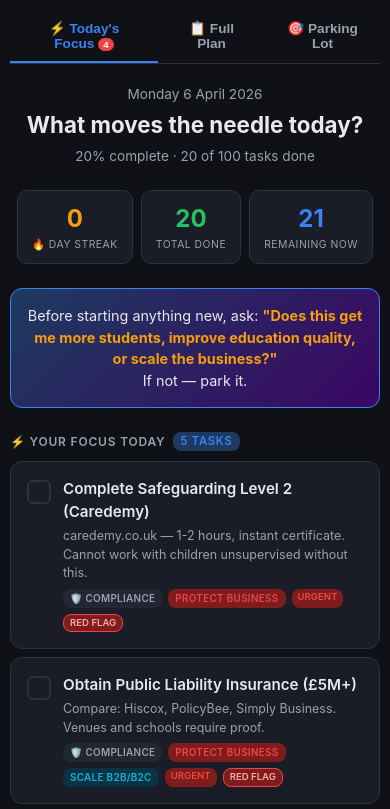
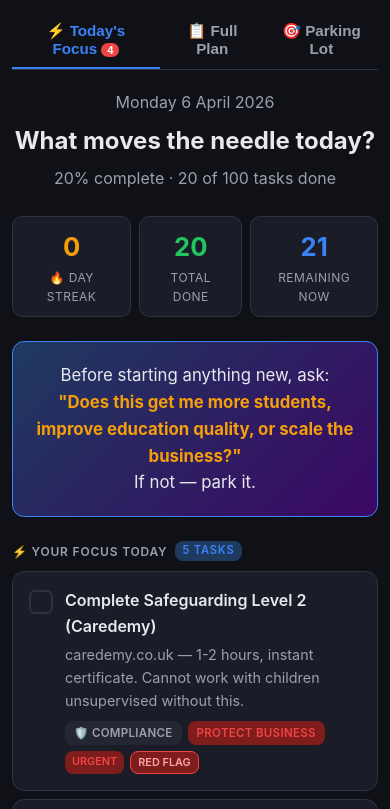
Before and after one commit to RedwaanTheCyberGuy/ProjectPlan, a plain HTML site: page cyberaistep_project_plan (1).html in a window 390 px wide. Shown: the top 809 px of the page. Drawn offline with Linux system fonts and the light colour scheme.

Commit message:
Increase font sizes for better readability on web and mobile
Co-Authored-By: Claude Sonnet 4.6 <noreply@anthropic.com>

```diff
--- a/cyberaistep_project_plan (1).html
+++ b/cyberaistep_project_plan (1).html
@@ -27,30 +27,31 @@
   --cyan-dim: #083344;
 }
 * { margin: 0; padding: 0; box-sizing: border-box; }
-body { font-family: -apple-system, BlinkMacSystemFont, 'Segoe UI', sans-serif; background: var(--bg); color: var(--text); line-height: 1.5; padding: 16px; max-width: 800px; margin: 0 auto; }
+html { font-size: clamp(16px, 1.8vw, 20px); }
+body { font-family: -apple-system, BlinkMacSystemFont, 'Segoe UI', sans-serif; background: var(--bg); color: var(--text); line-height: 1.6; padding: clamp(12px, 3vw, 24px); max-width: 900px; margin: 0 auto; font-size: 1rem; }
 
 /* TABS */
 .tabs { display: flex; gap: 4px; margin-bottom: 20px; border-bottom: 1px solid var(--border); padding-bottom: 0; }
-.tab { background: none; border: none; color: var(--text2); padding: 10px 16px; cursor: pointer; font-size: 0.85rem; font-weight: 600; border-bottom: 2px solid transparent; transition: all 0.15s; }
+.tab { background: none; border: none; color: var(--text2); padding: 12px 20px; cursor: pointer; font-size: 1rem; font-weight: 600; border-bottom: 2px solid transparent; transition: all 0.15s; }
 .tab.active { color: var(--accent); border-bottom-color: var(--accent); }
 .tab:hover { color: var(--text); }
-.tab-badge { background: var(--red); color: white; font-size: 0.6rem; padding: 1px 5px; border-radius: 8px; margin-left: 4px; font-weight: 700; }
+.tab-badge { background: var(--red); color: white; font-size: 0.7rem; padding: 1px 6px; border-radius: 8px; margin-left: 4px; font-weight: 700; }
 
 /* FOCUS VIEW */
 .focus-header { text-align: center; margin-bottom: 24px; }
-.focus-date { color: var(--text2); font-size: 0.85rem; }
-.focus-title { font-size: 1.4rem; font-weight: 700; margin: 4px 0; }
-.focus-subtitle { color: var(--text2); font-size: 0.85rem; }
+.focus-date { color: var(--text2); font-size: 1rem; }
+.focus-title { font-size: clamp(1.5rem, 3vw, 2rem); font-weight: 700; margin: 6px 0; }
+.focus-subtitle { color: var(--text2); font-size: 1rem; }
 
 .streak-bar { display: flex; justify-content: center; gap: 20px; margin-bottom: 24px; }
 .streak-item { text-align: center; background: var(--surface); border: 1px solid var(--border); border-radius: 10px; padding: 12px 20px; }
-.streak-num { font-size: 1.5rem; font-weight: 700; }
-.streak-label { font-size: 0.65rem; color: var(--text2); text-transform: uppercase; letter-spacing: 0.5px; }
+.streak-num { font-size: clamp(1.6rem, 3vw, 2.2rem); font-weight: 700; }
+.streak-label { font-size: 0.75rem; color: var(--text2); text-transform: uppercase; letter-spacing: 0.5px; }
 .streak-fire { color: var(--orange); }
 .streak-total { color: var(--green); }
 .streak-week { color: var(--accent); }
 
-.needle-question { background: linear-gradient(135deg, var(--accent-dim), var(--purple-dim)); border: 1px solid var(--accent); border-radius: 12px; padding: 16px; text-align: center; margin-bottom: 24px; font-size: 0.9rem; }
+.needle-question { background: linear-gradient(135deg, var(--accent-dim), var(--purple-dim)); border: 1px solid var(--accent); border-radius: 12px; padding: 20px; text-align: center; margin-bottom: 24px; font-size: 1.05rem; }
 .needle-question strong { color: var(--orange); }
 
 .today-section { margin-bottom: 24px; }
@@ -67,12 +68,12 @@ body { font-family: -apple-system, BlinkMacSystemFont, 'Segoe UI', sans-serif; b
 .ft-check.done::after { content: '\2713'; color: white; font-size: 13px; font-weight: 700; }
 
 .ft-content { flex: 1; }
-.ft-name { font-size: 0.95rem; font-weight: 600; }
+.ft-name { font-size: 1.05rem; font-weight: 600; }
 .ft-name.done { text-decoration: line-through; color: var(--text2); }
-.ft-detail { font-size: 0.78rem; color: var(--text2); margin-top: 3px; }
-.ft-meta { display: flex; gap: 6px; margin-top: 6px; flex-wrap: wrap; }
+.ft-detail { font-size: 0.9rem; color: var(--text2); margin-top: 4px; }
+.ft-meta { display: flex; gap: 6px; margin-top: 8px; flex-wrap: wrap; }
 
-.impact-tag { font-size: 0.62rem; padding: 2px 7px; border-radius: 8px; font-weight: 600; text-transform: uppercase; letter-spacing: 0.3px; }
+.impact-tag { font-size: 0.72rem; padding: 3px 9px; border-radius: 8px; font-weight: 600; text-transform: uppercase; letter-spacing: 0.3px; }
 .impact-students { background: var(--green-dim); color: var(--green); }
 .impact-quality { background: var(--accent-dim); color: var(--accent); }
 .impact-scale { background: var(--cyan-dim); color: var(--cyan); }
@@ -105,11 +106,11 @@ body { font-family: -apple-system, BlinkMacSystemFont, 'Segoe UI', sans-serif; b
 .t-check.done { background: var(--green); border-color: var(--green); }
 .t-check.done::after { content: '\2713'; color: white; font-size: 10px; font-weight: 700; }
 .t-content { flex: 1; }
-.t-name { font-size: 0.85rem; }
+.t-name { font-size: 0.95rem; }
 .t-name.done { text-decoration: line-through; color: var(--text2); }
-.t-detail { font-size: 0.73rem; color: var(--text2); margin-top: 2px; }
-.t-tags { display: flex; gap: 4px; margin-top: 4px; flex-wrap: wrap; }
-.tag { font-size: 0.6rem; padding: 1px 6px; border-radius: 8px; font-weight: 600; text-transform: uppercase; }
+.t-detail { font-size: 0.82rem; color: var(--text2); margin-top: 3px; }
+.t-tags { display: flex; gap: 4px; margin-top: 5px; flex-wrap: wrap; }
+.tag { font-size: 0.68rem; padding: 2px 7px; border-radius: 8px; font-weight: 600; text-transform: uppercase; }
 .tag-urgent { background: var(--red-dim); color: var(--red); }
 .tag-this-week { background: var(--orange-dim); color: var(--orange); }
 .tag-next-week { background: var(--accent-dim); color: var(--accent); }
@@ -147,10 +148,15 @@ body { font-family: -apple-system, BlinkMacSystemFont, 'Segoe UI', sans-serif; b
 .fbtn.active { background: var(--accent-dim); border-color: var(--accent); color: var(--accent); }
 
 @media (max-width: 600px) {
+  html { font-size: 16px; }
   .streak-bar { gap: 8px; }
   .streak-item { padding: 10px 14px; }
-  body { padding: 10px; }
+  body { padding: 12px; }
   .tabs { overflow-x: auto; }
+  .focus-title { font-size: 1.5rem; }
+  .streak-num { font-size: 1.6rem; }
+  .ft-name { font-size: 1rem; }
+  .tab { padding: 10px 14px; font-size: 0.95rem; }
 }
 </style>
 </head>
```
Also changed, not shown: index.html (+24 -18 lines).
